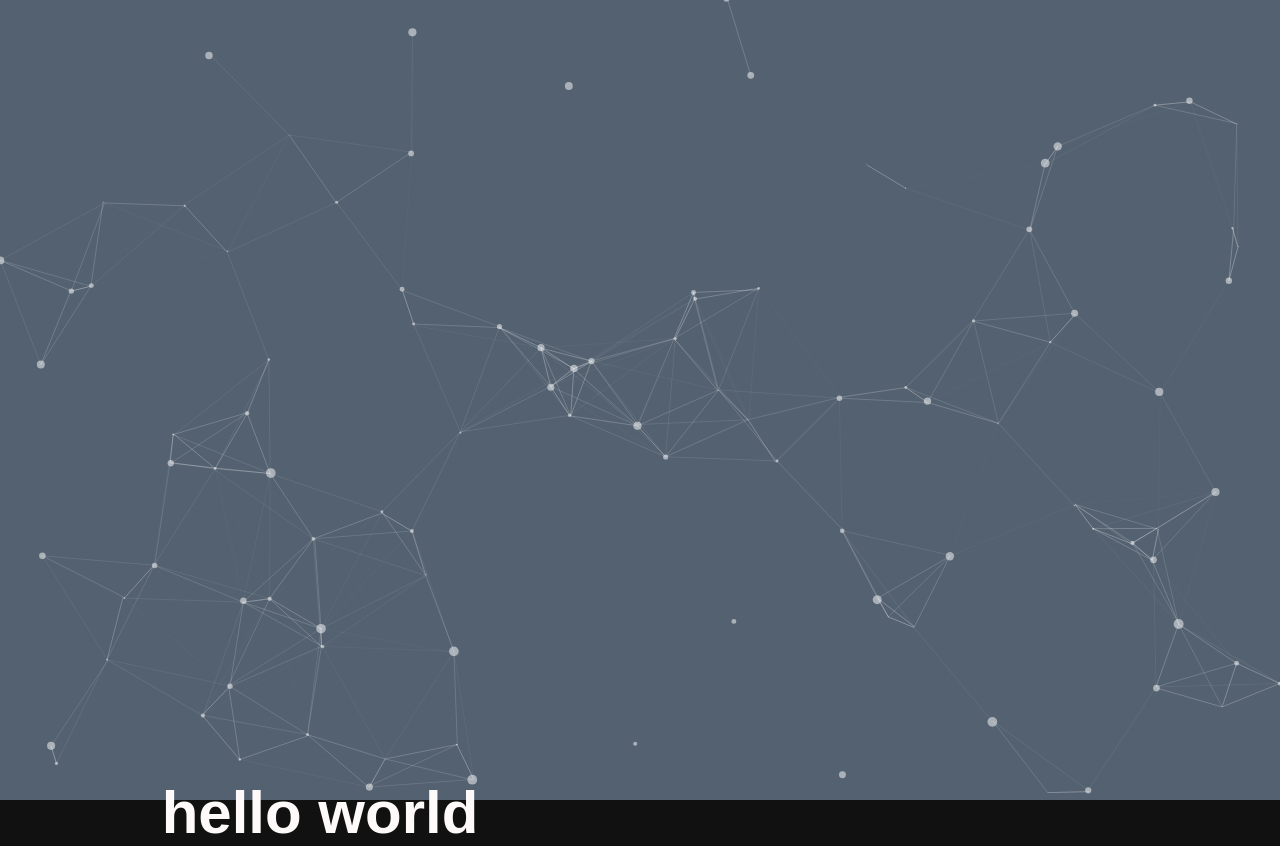
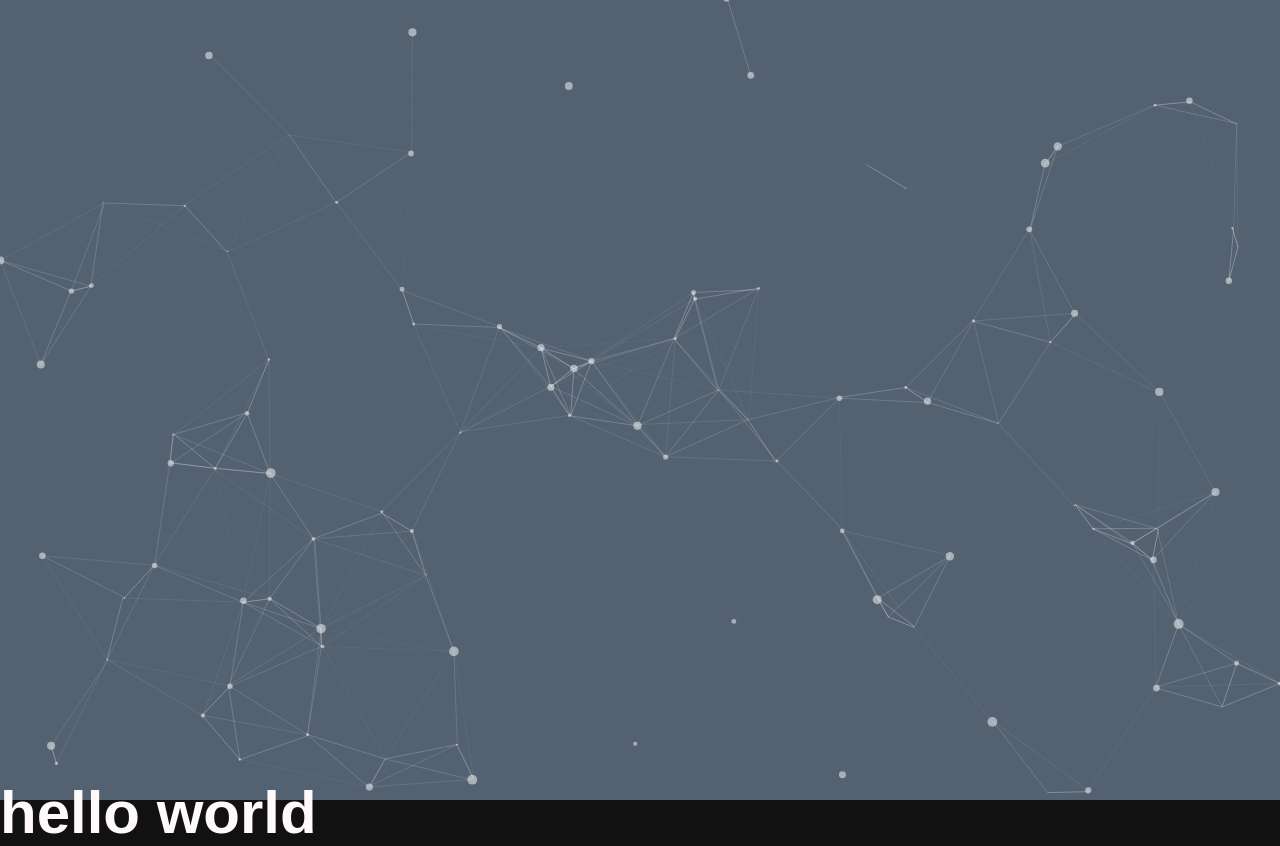
Before and after one commit to RasmusVai/RasmusVai.github.io, a plain HTML site: page index.html in a window 1280 px wide. Drawn offline with Linux system fonts and the light colour scheme.

Commit message:
css fixes

```diff
--- a/css/style.css
+++ b/css/style.css
@@ -47,10 +47,15 @@ canvas{
 .btext {
   color: snow;
   z-index: 1;
-  display: flex;
-  align-items: center;
-  justify-content: center;
-  max-width: 50%;
+  display: -ms-flexbox;
+	display: -webkit-flex;
+	display: flex;
+
+	-ms-flex-align: center;
+	-webkit-align-items: center;
+	-webkit-box-align: center;
+
+	align-items: center;
 }
 
 
```
Also changed, not shown: index.html (+1 -0 lines).
